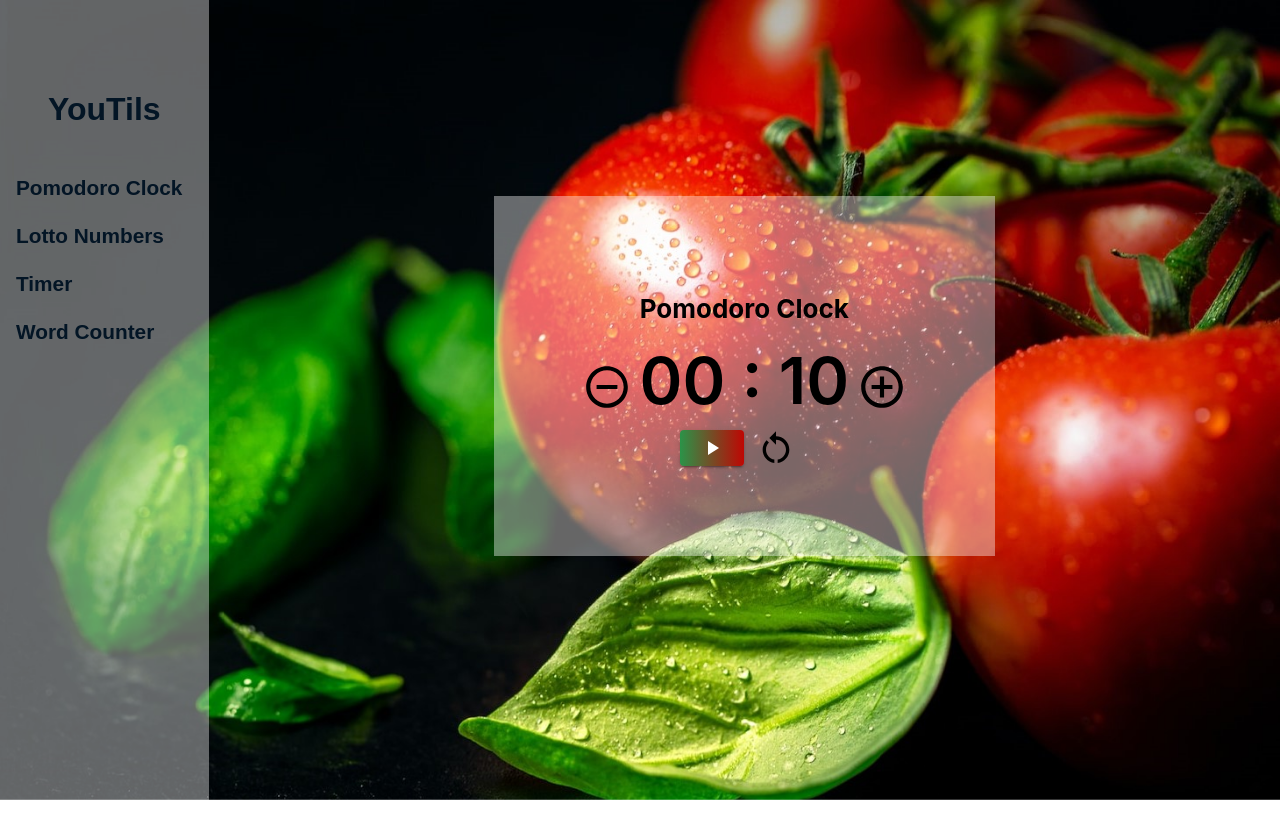
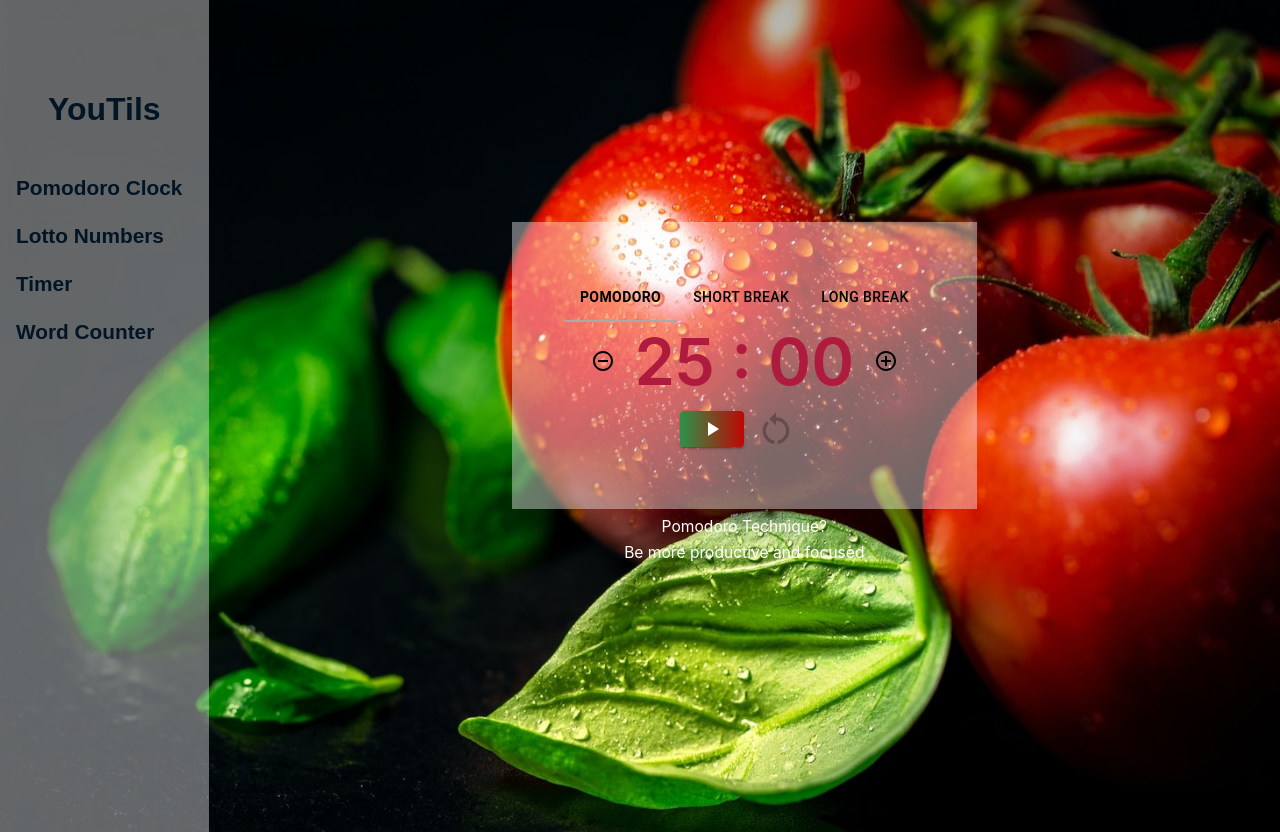
Before and after one commit to azurerr/YouTils, a React (Create React App) app: page /pomodoro in a window 1280 px wide. Before the commit the page ends 800 px from the top, so only its background shows below. Built offline with nearby package versions, Linux system fonts and the light colour scheme; a web font is replaced by a local one.

Commit message:
Added tabs and refactored for the clock

```diff
--- a/src/App.js
+++ b/src/App.js
@@ -11,7 +11,7 @@ import Home from './components/Home';
 import LottoNumbers from './components/LottoNumbers';
 import Timer from './components/Timer';
 import WordCounter from './components/WordCounter';
-import { Route, Routes, Navigate } from 'react-router-dom'
+import { Route, Routes } from 'react-router-dom'
 
 
 // const router = createBrowserRouter([
--- a/src/App.scss
+++ b/src/App.scss
@@ -8,9 +8,10 @@
   pointer-events: none;
 }
 
-@media (prefers-reduced-motion: no-preference) {
-  .App-logo {
-    animation: App-logo-spin infinite 20s linear;
+
+@media (max-width: 768px) {
+  body {
+    background-size: contain;
   }
 }
 
@@ -24,29 +25,20 @@
   color: white;
 }
 
-
-
 .App-link {
   color: #61dafb;
 }
 
 .App-body {
-
-  overflow: hidden;
-  //background-color: #282c34;
   display: flex;
   flex-direction:row;
   align-items: center;
-
+  min-width: fit-content;
   font-size: calc(10px + 2vmin);
-  //color: white;
-  height: 100vh;
-
-  //background-image: url("../public/images/pomodoro.jpg");
+  min-height: 100vh;
   background-size: cover;
   background-repeat: no-repeat;
   background-attachment: fixed;
-
 }
 
 .home {
@@ -70,14 +62,7 @@
   font-size: 1em;
 }
 
-.timeDisplay {
-  font-size: 2.5em;
-  font-weight: 600;
-}
 
-.button {
-  display: flex;
-}
 
 @keyframes App-logo-spin {
   from {
--- a/src/Layout.js
+++ b/src/Layout.js
@@ -3,9 +3,6 @@ import React, { useEffect, useState } from "react";
 import Navigation from './components/Navigation';
 import { Box, Container } from '@mui/system';
 import { useLocation } from "react-router-dom";
-
-
-
 
 function Layout(props) {
 
@@ -22,32 +19,10 @@ function Layout(props) {
         }
     }, [location.pathname])
 
-    //const currentPath = window.location.pathname;
-    //let menu = currentPath.split('/').pop(); // Split the path and get the last part
 
     if (menu === '') {
-        menu = 'home';
+        setMenu('home');
     }
-
-    // Function to get the background image URL based on the last part of the path
-    // const getBackgroundImage = (lastPart) => {
-    //     switch (lastPart) {
-    //         case '':
-    //             return '../public/images/home.jpg';
-    //         case 'pomodoro':
-    //             return '../public/images/pomodoro.jpg';
-    //         case 'shortbreak':
-    //             return 'shortbreak1.jpg';
-    //         case 'longbreak':
-    //             return 'longbreak1.jpg';
-    //         // Add more cases for other menus as needed
-    //         default:
-    //             return 'default.jpg'; // Default image if the last part doesn't match any menu
-    //     }
-    // };
-
-    //const backgroundImage = getBackgroundImage(lastPart);
-    //console.log(backgroundImage);
 
     return (
         <div className="App">
@@ -55,7 +30,7 @@ function Layout(props) {
             </header>
             <body className={`App-body ${menu}`}>
                 <Navigation />
-                <Container maxWidth={false} className="App-content">
+                <Container className="App-content">
                     <Box mb={10} mt={4}>{props.children}</Box>
                 </Container>
             </body>
@@ -64,5 +39,4 @@ function Layout(props) {
 
 }
 
-
 export default Layout;
--- /dev/null
+++ b/src/components/ClockFeature.jsx
@@ -0,0 +1,118 @@
+import React, { useEffect, useState } from "react";
+import './PomodoroClock.scss';
+import Button from '@mui/material/Button'
+import RemoveCircleOutlineIcon from '@mui/icons-material/RemoveCircleOutline';
+import AddCircleOutlineIcon from '@mui/icons-material/AddCircleOutline';
+import RestartAltIcon from '@mui/icons-material/RestartAlt';
+import PlayArrowIcon from '@mui/icons-material/PlayArrow';
+import PauseIcon from '@mui/icons-material/Pause';
+
+const POMODORO_TIME = 25 * 60;
+const SHORTBREAK_TIME = 5 * 60;
+const LONGBREAK_TIME = 15 * 60;
+
+export default function ClockFeature({ activeTab }) {
+
+    const initialTime = () => {
+        switch (activeTab) {
+            case 'shortBreak':
+                return SHORTBREAK_TIME;
+            case 'longBreak':
+                return LONGBREAK_TIME;
+            default:
+                return POMODORO_TIME;
+        }
+    }
+
+    const [time, setTime] = useState(initialTime);
+    const [isActive, setIsActive] = useState(false);
+    const [startPressed, setStartPressed] = useState(0);
+    const [isResetable, setIsResetable] = useState(false);
+
+    const initialize = () => {
+        setTime(initialTime);
+        setIsActive(false);
+        setStartPressed(0);
+        setIsResetable(false);
+    };
+
+    useEffect(() => {
+        initialize();
+        // eslint-disable-next-line react-hooks/exhaustive-deps
+    }, [activeTab]);
+
+    useEffect(() => {
+        let interval;
+        if (isActive && time > 0) {
+            interval = setInterval(() => {
+                setTime((prevTime) => prevTime - 1);
+            }, 1000);
+        }
+        return () => clearInterval(interval);
+
+    }, [isActive, time]);
+
+
+    const formattedTime = () => {
+        const minutes = Math.floor(time / 60);
+        const seconds = time % 60;
+        return `${minutes.toString().padStart(2, '0')} : ${seconds.toString().padStart(2, '0')}`
+    };
+
+    const handleStartPause = () => {
+        setIsActive((prevActive) => !prevActive);
+        setStartPressed((prev) => prev = prev + 1);
+    }
+
+    const generateStartButton = () => (
+        <Button className='button-start'
+            variant="contained"
+            onClick={handleStartPause}
+            disabled={time === 0}>
+            {time === 0 ?
+                'FINISHED' : isActive ?
+                    <PauseIcon></PauseIcon> : startPressed === 0 ?
+                        <PlayArrowIcon></PlayArrowIcon> : 'Resume'}
+        </Button>
+    );
+
+    const changeTime = (action) => {
+        setIsResetable(true);
+        if (action === 'increase') {
+            setTime((prevTime) =>
+                prevTime + 60
+            )
+        } else if (action === 'decrease' && time > 60) {
+            setTime((prevTime) =>
+                prevTime - 60
+            )
+        } else {
+            setTime(0);
+        }
+    }
+
+    return (
+        <>
+            <div className={`timeDisplay ${activeTab}`}>
+                <Button onClick={() => changeTime('decrease')} >
+                    <RemoveCircleOutlineIcon className='button-adjust'></RemoveCircleOutlineIcon>
+                </Button>
+                {formattedTime()}
+                <Button onClick={() => changeTime('increase')}>
+                    <AddCircleOutlineIcon className='button-adjust' ></AddCircleOutlineIcon>
+                </Button>
+
+            </div >
+            {generateStartButton()}
+            < Button
+                onClick={() => initialize()}
+                sx={{ color: 'black', padding: 1 }}
+                disabled={startPressed === 0 && !isResetable}>
+                <RestartAltIcon sx={{ fontSize: 40 }}></RestartAltIcon>
+            </Button >
+
+        </>
+    )
+
+
+}
--- a/src/components/Navigation.scss
+++ b/src/components/Navigation.scss
@@ -2,8 +2,8 @@
 @import url('https://fonts.googleapis.com/css2?family=Capriola&display=swap');
 
 .navigation {
-    width:auto;
-    height: 100%;
+    min-width: max-content;
+    height: 100vh;
     display: flex;
     align-self: flex-start;
     flex-direction: column;
@@ -21,20 +21,20 @@
       text-overflow: ellipsis;
 
       a{
-        color: $link-color;
+        color: $link-color-dark;
         text-decoration: none;
         background: transparent;
         transition: background 1s ease;
 
         &:hover{
-          color: $hover-color;
-          background: lighten($hover-color, 10%);
-          border-bottom: 1px solid $hover-color;
+          color: $hover-color-dark;
+          background: lighten($hover-color-dark, 10%);
+          border-bottom: 1px solid $hover-color-dark;
         }
 
         &:visited{
-          color: $visited-color;
-          border-color: $visited-color;
+          color: $visited-color-dark;
+          border-color: $visited-color-dark;
         }
       }
 
--- a/src/components/PomodoroClock.jsx
+++ b/src/components/PomodoroClock.jsx
@@ -1,115 +1,49 @@
-import React, { useEffect, useState } from 'react';
-import Button from '@mui/material/Button'
-import RemoveCircleOutlineIcon from '@mui/icons-material/RemoveCircleOutline';
-import AddCircleOutlineIcon from '@mui/icons-material/AddCircleOutline';
-import RestartAltIcon from '@mui/icons-material/RestartAlt';
-import { Box } from '@mui/material';
-import PlayArrowIcon from '@mui/icons-material/PlayArrow';
-import PauseIcon from '@mui/icons-material/Pause';
+import React, { useState } from 'react';
+import './PomodoroClock.scss';
+import ClockFeature from './ClockFeature';
+import { Box, Tab, Tabs } from '@mui/material';
 
-const POMODORO_TIME = 1 * 10;
-//const POMODORO_TIME = 25 * 60;
-//const SHORTBREAK_TIME = 5 * 60;
-//const LONGBREAK_TIME = 15 * 60;
 
 function PomodoroClock() {
 
-    const [time, setTime] = useState(POMODORO_TIME);
-    const [isActive, setIsActive] = useState(false);
 
+    const [activeTab, setActiveTab] = useState('pomodoroTime');
 
-
-    useEffect(() => {
-        let interval;
-        if (isActive && time > 0) {
-            interval = setInterval(() => {
-                setTime((prevTime) => prevTime - 1);
-            }, 1000);
-        }
-        return () => clearInterval(interval);
-
-    }, [isActive, time]);
-
-
-    const formattedTime = () => {
-        const minutes = Math.floor(time / 60);
-        const seconds = time % 60;
-        return `${minutes.toString().padStart(2, '0')} : ${seconds.toString().padStart(2, '0')}`
-    };
-
-    const handleStart = () => {
-        setIsActive((prevActive) => !prevActive);
+    const handleTabs = (event, tab) => {
+        setActiveTab(tab);
     }
 
-    const handleStartPause = () => (
-        <Button className='button'
-            variant="contained"
-            onClick={handleStart}
-            sx={{
-                color: 'white',
-                background: 'linear-gradient(to right, #2b9348, #bf0603)!important',
-                fontWeight: 'bold'
-            }}
-            disabled={time === 0}>
-            {time === 0 ?
-                'FINISHED' : isActive ?
-                    <PauseIcon></PauseIcon> : time === POMODORO_TIME ?
-                        <PlayArrowIcon></PlayArrowIcon> : 'Resume'}
-        </Button>
-    );
+    const generateTabs = () => {
 
-    const changeTime = (action) => {
-        if (action === 'increase') {
-            setTime((prevTime) =>
-                prevTime + 60
-            )
-        } else if (action === 'decrease' && time > 60) {
-            setTime((prevTime) =>
-                prevTime - 60
-            )
-        } else {
-            setTime(0);
-        }
-
-    }
-
-    const handleReset = () => {
-        console.log('called');
-        setTime(POMODORO_TIME);
+        return (
+            <Tabs
+                className='pomodoroTabs'
+                value={activeTab}
+                onChange={handleTabs}
+                textColor='black'
+                TabIndicatorProps={{ style: { background: '#AAAAAA' } }}
+                aria-label='select clock'
+            >
+                <Tab className='pomodoroTab' value='pomodoroTime' label='Pomodoro' key="pomodoro" />
+                <Tab className='pomodoroTab' value='shortBreak' label='Short Break' key="shortBreak" />
+                <Tab className='pomodoroTab' value='longBreak' label='Long Break' key="longBreak" />
+            </Tabs>
+        )
     }
 
     return (
-        <div
-            style={{
-                display: 'flex',
-                justifyContent: 'center',
-                alignItems: 'center',
-            }}
-        >
-            <Box className='box'
-                sx={{
-                    background: 'rgba(255, 255, 255, 0.4)',
-                    padding: 10
-                }}
+        <>
+            <div className='pomodoroBody' >
+                <Box className='pomodoroBox'>
+                    {generateTabs()}
+                    <ClockFeature activeTab={activeTab} />
+                </Box>
+                <div className='description'><a href="https://francescocirillo.com/products/the-pomodoro-technique" target="_blank" rel="noopener noreferrer">Pomodoro Technique?</a></div>
+                <div className='description'>Be more productive and focused </div >
+            </div>
 
-            >
-                <h1 className='menuTitle'>Pomodoro Clock</h1>
-                <div className='timeDisplay'>
-                    <Button className='adjustButton' onClick={() => changeTime('decrease')} sx={{ color: 'black' }} >
-                        <RemoveCircleOutlineIcon sx={{ fontSize: 50 }}></RemoveCircleOutlineIcon>
-                    </Button>
-                    {formattedTime()}
-                    <Button className='adjustButton' onClick={() => changeTime('increase')} sx={{ color: 'black', padding: 1 }} >
-                        <AddCircleOutlineIcon sx={{ fontSize: 50 }}></AddCircleOutlineIcon>
-                    </Button>
 
-                </div>
-                {handleStartPause()}
-                <Button onClick={() => handleReset()} sx={{ color: 'black', padding: 1 }}>
-                    <RestartAltIcon sx={{ fontSize: 40 }}></RestartAltIcon>
-                </Button>
-            </Box>
-        </div>
+        </>
     );
 }
 
--- /dev/null
+++ b/src/components/PomodoroClock.scss
@@ -0,0 +1,73 @@
+@import '../styles/variables';
+
+.pomodoroBody {
+    display: flex;
+    flex-direction: column;
+    align-items: center;
+    min-width: max-content;
+    justify-content : start;
+    overflow-y: auto;
+}
+  a{
+    color: $link-color-light;
+    text-decoration: none;
+    background: transparent;
+
+    &:hover{
+      color: $hover-color-light;
+      font-weight: 500;
+      border-bottom: 1px solid $hover-color-light;
+    }
+
+    &:visited{
+      color: #bceab2;
+      border-color: $visited-color-light;
+    }
+  }
+
+
+.pomodoroBox {
+    max-width: max-content;
+    background: rgba(255, 255, 255, 0.4);
+    padding: 2em;
+  }
+
+
+.timeDisplay {
+    font-size: 2.5em;
+    font-weight: 600;
+  }
+
+.description {
+    color: white;
+    font-size: .6em;
+    margin-top: .5em;
+}
+
+.pomodoroTab.Mui-selected {
+    font-weight: 600;
+}
+
+.pomodoroTime {
+    color: #af1b3f;
+  }
+
+.shortBreak {
+    color: #404e7c;
+  }
+
+.longBreak {
+    color: #251f47;
+  }
+
+.button-start {
+    color: white;
+    background: linear-gradient(to right, #2b9348, #bf0603)!important;
+    font-weight: bold
+}
+
+.button-adjust {
+    font-size: 3em;
+    color: black;
+    margin-top: -.5em;
+}
```
Also changed, not shown: src/index.js (+0 -8 lines), src/styles/_variables.scss (+7 -3 lines), 1 other file (tests, documents, lock files or other folders).
